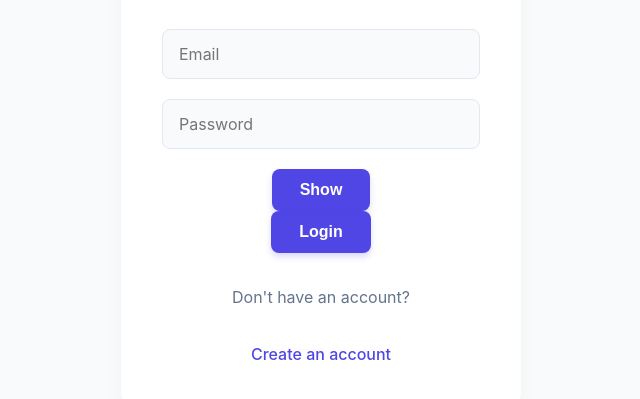
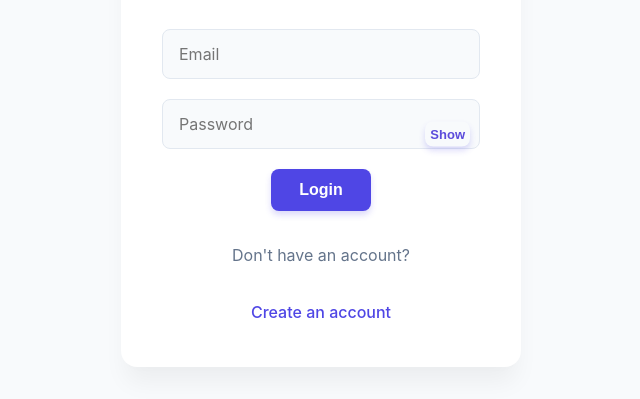
Before and after one commit to ankitadey099/CareerForge, a plain HTML site: page client/login.html in a window 1280 px wide. Shown: the part 229-628 px from the top of the page, without its empty margins (319-959 px from the left). Drawn offline with Linux system fonts and the light colour scheme.

Commit message:
Add styles for password container and toggle
Added styles for password field and toggle button.

```diff
--- a/client/style.css
+++ b/client/style.css
@@ -272,3 +272,47 @@ input:focus, select:focus, textarea:focus {
         font-size: 2.25rem;
     }
 }
+/* ===============================
+   PASSWORD FIELD
+================================ */
+
+.password-container {
+    position: relative;
+    width: 100%;
+}
+
+
+.password-container input {
+    width: 100%;
+    padding-right: 70px;
+}
+
+
+.password-toggle {
+    position: absolute;
+
+    right: 10px;
+
+    top: 50%;
+
+    transform: translateY(-50%);
+
+    background: transparent !important;
+
+    border: none !important;
+
+    color: #5b4bdb;
+
+    font-size: 13px;
+
+    font-weight: 600;
+
+    cursor: pointer;
+
+    padding: 5px;
+}
+
+
+.password-toggle:hover {
+    color: #3f31b5;
+}
```
